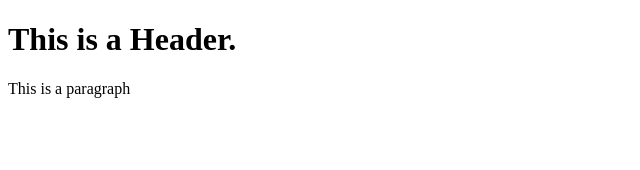
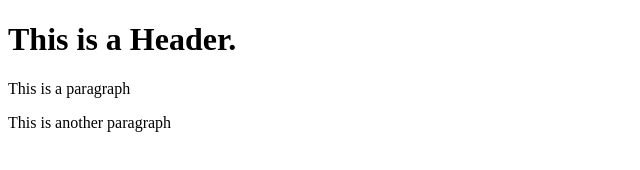
Before and after one commit to krystalmbai33/git-test, a plain HTML site: page index.html in a window 1280 px wide. Shown: the whole page, without its empty margins (0-640 px from the left). Drawn offline with Linux system fonts and the light colour scheme.

Commit message:
Third commit

```diff
--- a/index.html
+++ b/index.html
@@ -3,5 +3,6 @@
     <body>
         <h1>This is a Header.</h1>
         <P>This is a paragraph</P>
+        <P>This is another paragraph</P>
     </body>
 </html>
```
